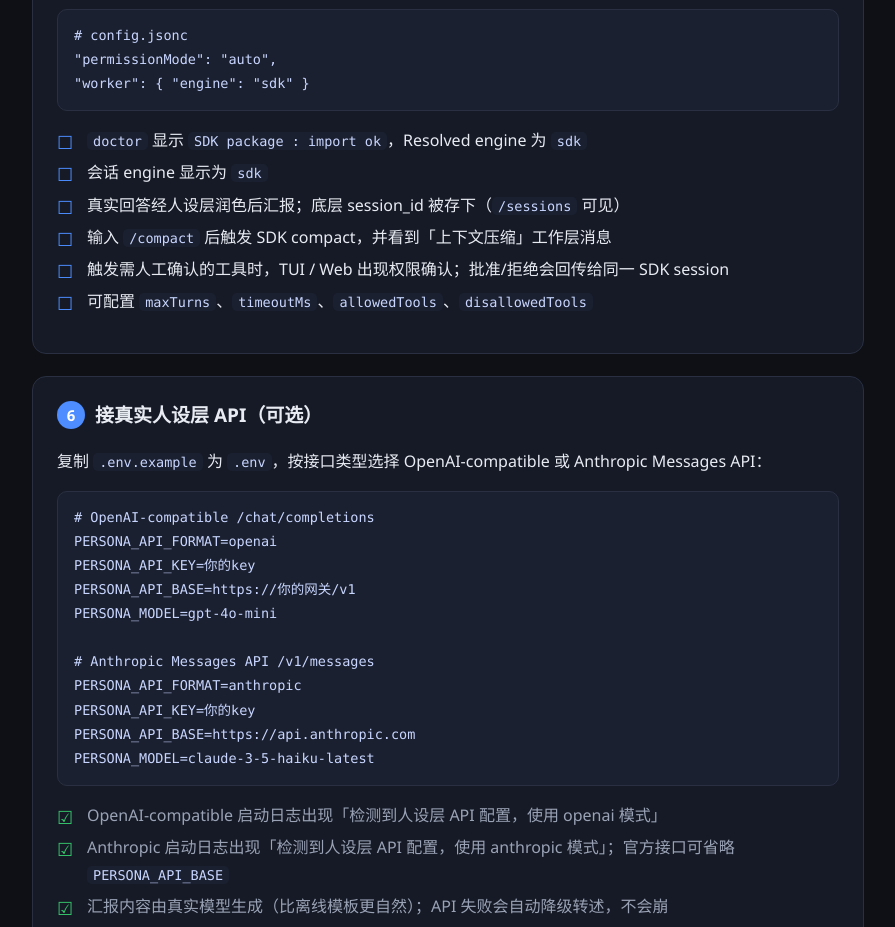
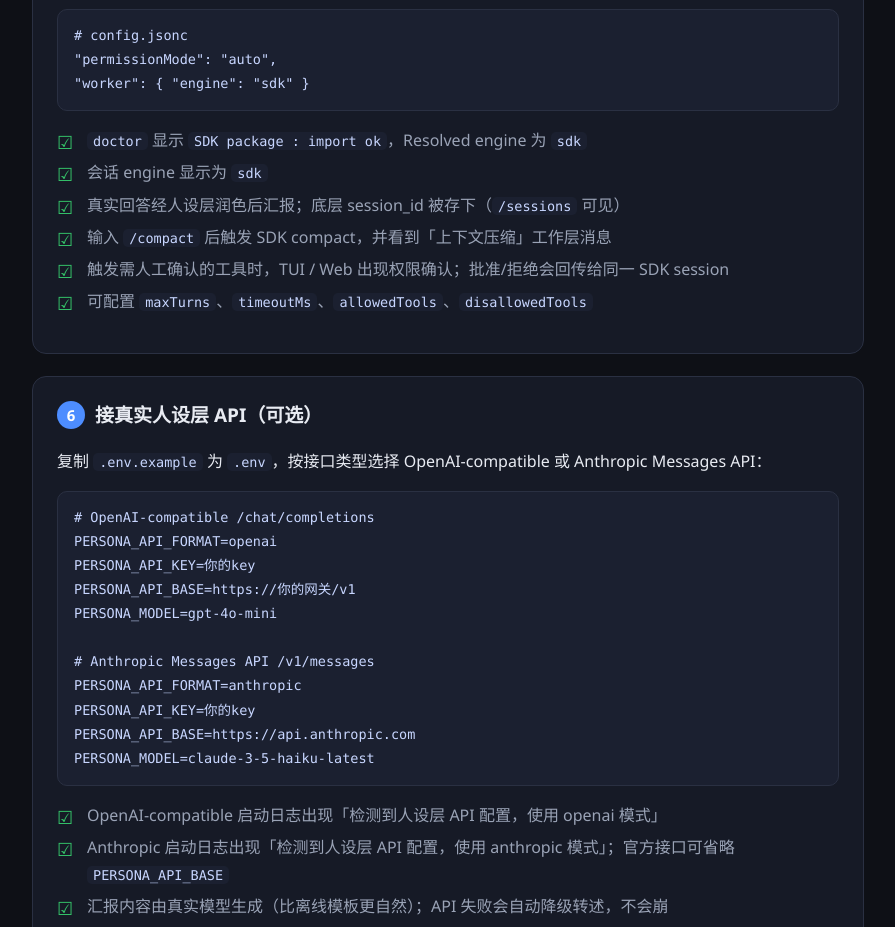
Before and after one commit to tobenot/majordomo, a website: page docs/acceptance/index.html in a window 1280 px wide. Shown: the part 2782-3709 px from the top of the page, without its empty margins (192-1087 px from the left). Drawn offline with Linux system fonts and the light colour scheme.

Commit message:
docs: update acceptance guide

```diff
--- a/docs/acceptance/index.html
+++ b/docs/acceptance/index.html
@@ -164,12 +164,12 @@ node dist/cli.js profile internal</code></pre>
 "permissionMode": "auto",
 "worker": { "engine": "sdk" }</code></pre>
         <ul class="check">
-          <li><code>doctor</code> 显示 <code>SDK package : import ok</code>，Resolved engine 为 <code>sdk</code></li>
-          <li>会话 engine 显示为 <code>sdk</code></li>
-          <li>真实回答经人设层润色后汇报；底层 session_id 被存下（<code>/sessions</code> 可见）</li>
-          <li>输入 <code>/compact</code> 后触发 SDK compact，并看到「上下文压缩」工作层消息</li>
-          <li>触发需人工确认的工具时，TUI / Web 出现权限确认；批准/拒绝会回传给同一 SDK session</li>
-          <li>可配置 <code>maxTurns</code>、<code>timeoutMs</code>、<code>allowedTools</code>、<code>disallowedTools</code></li>
+          <li class="done"><code>doctor</code> 显示 <code>SDK package : import ok</code>，Resolved engine 为 <code>sdk</code></li>
+          <li class="done">会话 engine 显示为 <code>sdk</code></li>
+          <li class="done">真实回答经人设层润色后汇报；底层 session_id 被存下（<code>/sessions</code> 可见）</li>
+          <li class="done">输入 <code>/compact</code> 后触发 SDK compact，并看到「上下文压缩」工作层消息</li>
+          <li class="done">触发需人工确认的工具时，TUI / Web 出现权限确认；批准/拒绝会回传给同一 SDK session</li>
+          <li class="done">可配置 <code>maxTurns</code>、<code>timeoutMs</code>、<code>allowedTools</code>、<code>disallowedTools</code></li>
         </ul>
       </div>
 
```
